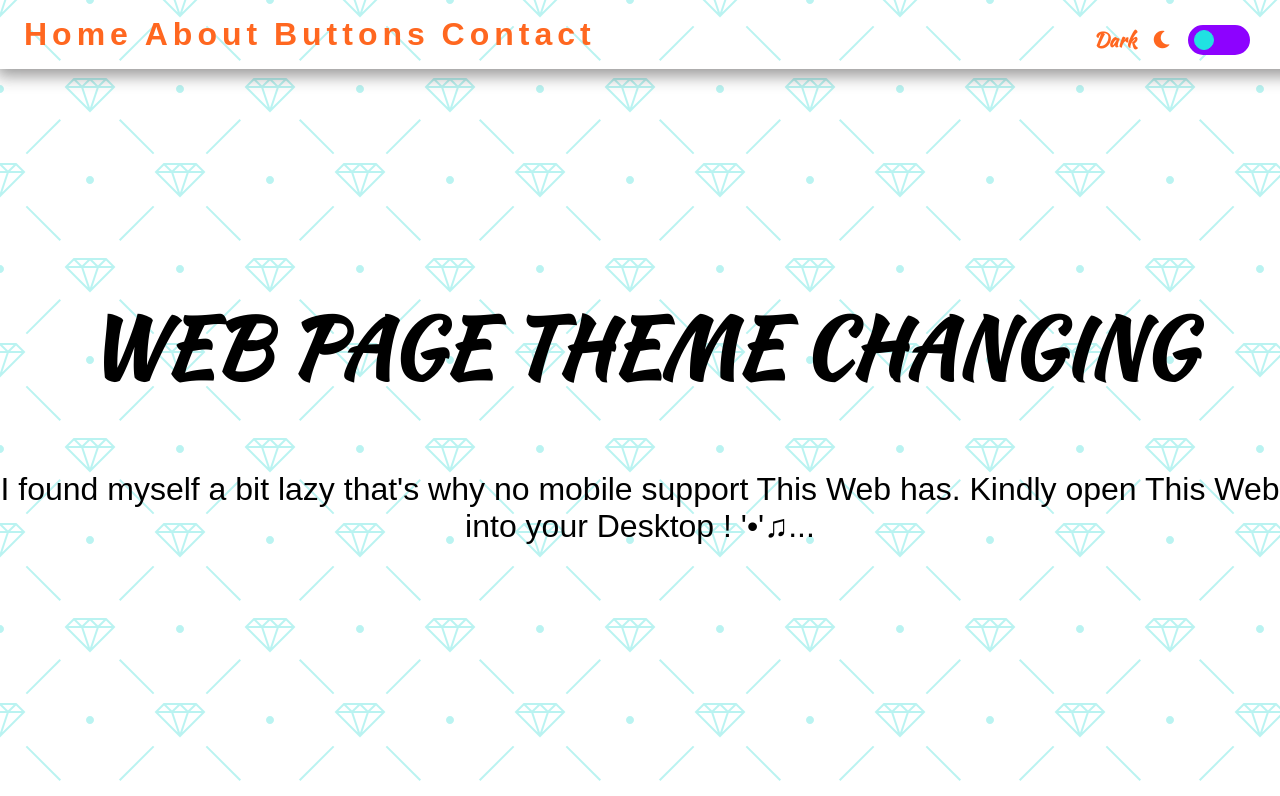
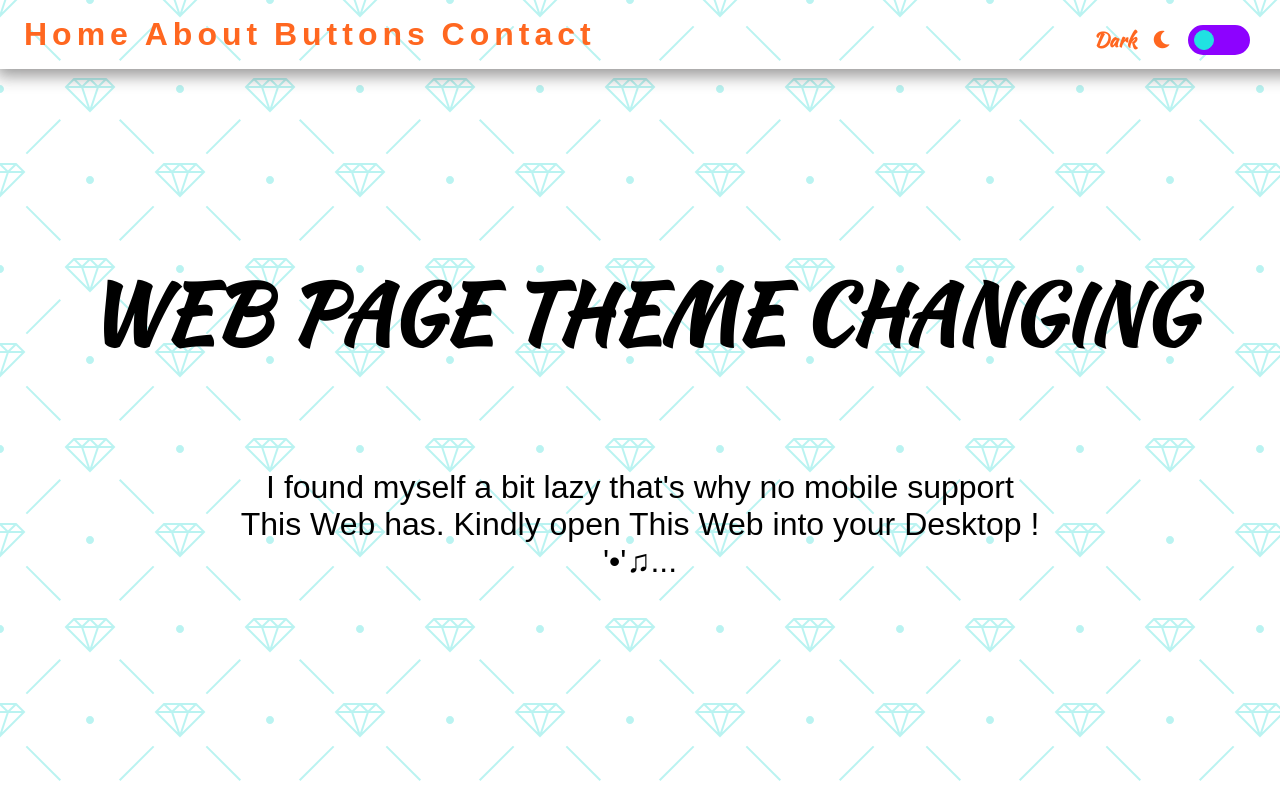
Before and after one commit to theirrationalone/theme, a plain HTML site: page index.html in a window 1280 px wide. Shown: the top 796 px of the page. Drawn offline with Linux system fonts and the light colour scheme.

Commit message:
minor change

```diff
--- a/style.css
+++ b/style.css
@@ -147,6 +147,10 @@ section {
 }
 
 .home-container {
+    display: flex;
+    flex-direction: column;
+    align-items: center;
+    justify-content: center;
     text-align: center;
 }
 
@@ -156,6 +160,7 @@ section {
 }
 
 .home-container p {
+    width: 50rem;
     font-family: montserrat, sans-serif;
     font-size: 2rem;
 }
```
